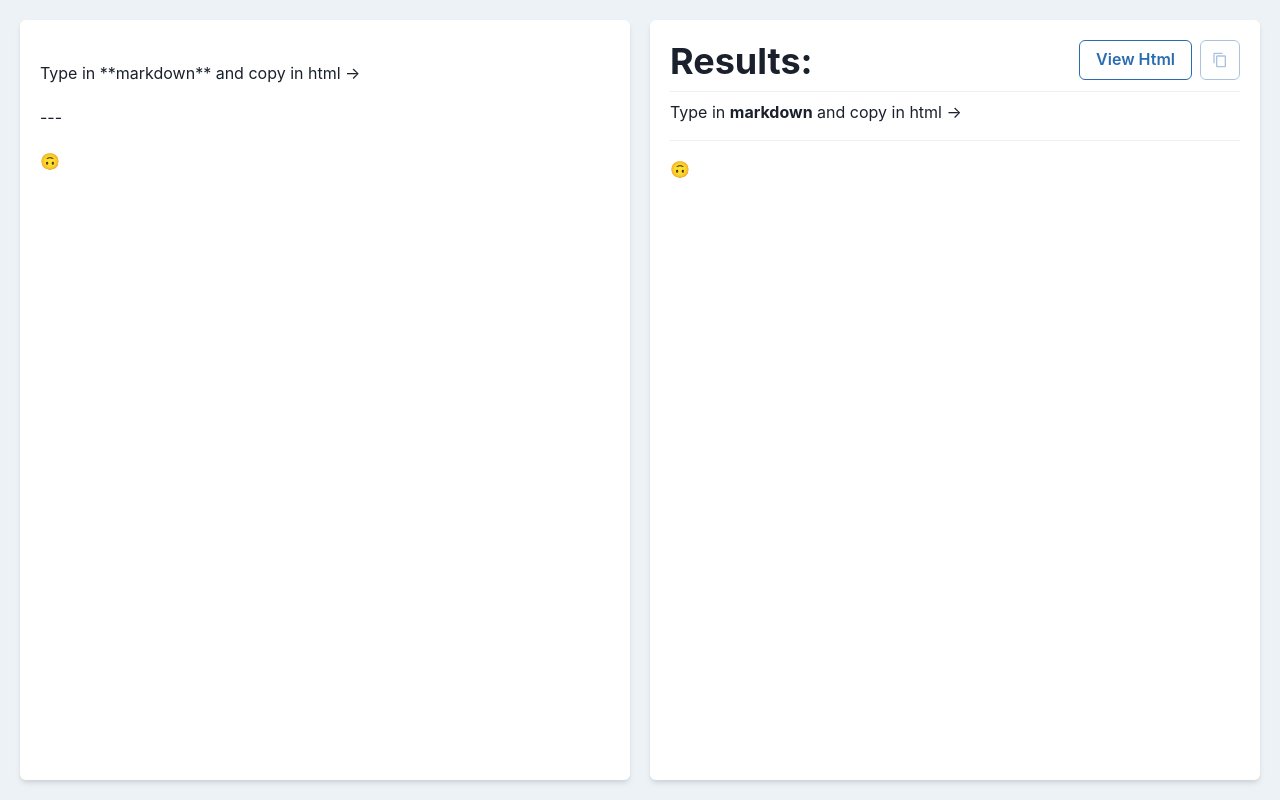
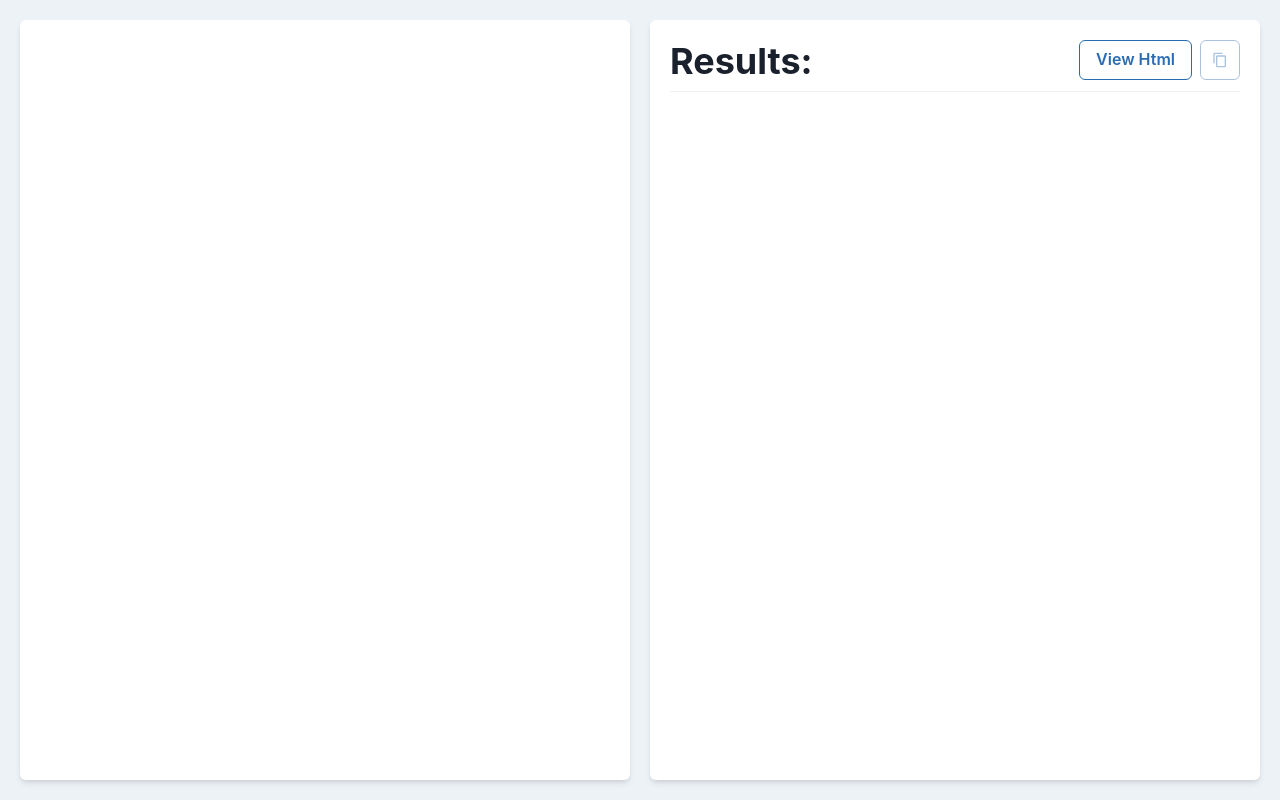
Before and after one commit to y3owk1n/md-html, a Next.js app: page / in a window 1280 px wide. Built offline with nearby package versions, Linux system fonts and the light colour scheme.

Commit message:
save to localStorage

```diff
--- a/pages/index.tsx
+++ b/pages/index.tsx
@@ -41,7 +41,9 @@ Type in **markdown** and copy in html ->
 `;
 
 const Home: NextPage = () => {
-  const [value, setValue] = useState<string | undefined>(md);
+  const [value, setValue] = useState<string | undefined>(
+    typeof window !== "undefined" ? (localStorage.getItem("md") as string) : md
+  );
 
   const [cleanHtml, setCleanHtml] = useState("");
 
@@ -83,6 +85,7 @@ const Home: NextPage = () => {
 
   const handleChange = (e: ChangeEvent<HTMLTextAreaElement>) => {
     setValue(e.target.value);
+    localStorage.setItem("md", e.target.value);
   };
 
   const copyToClipboard = (html: string) => {
```
